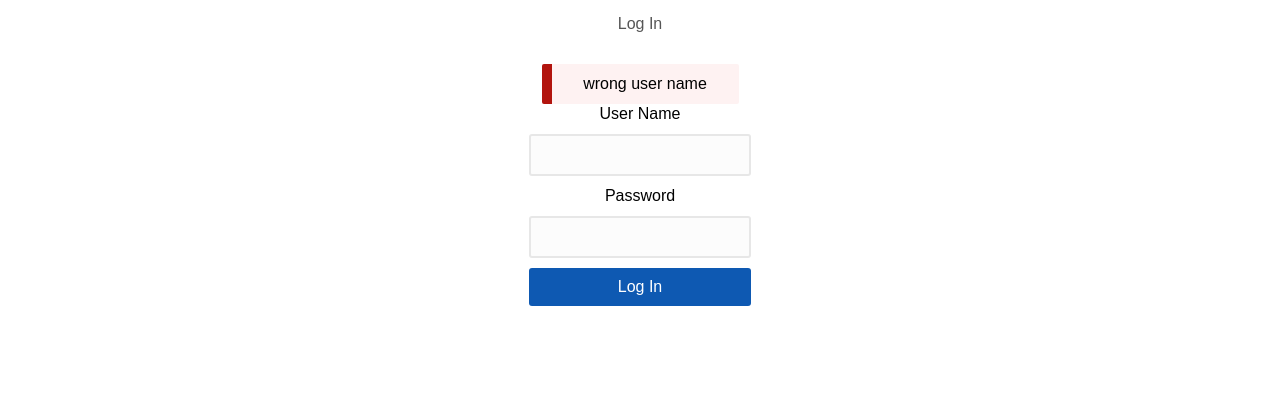
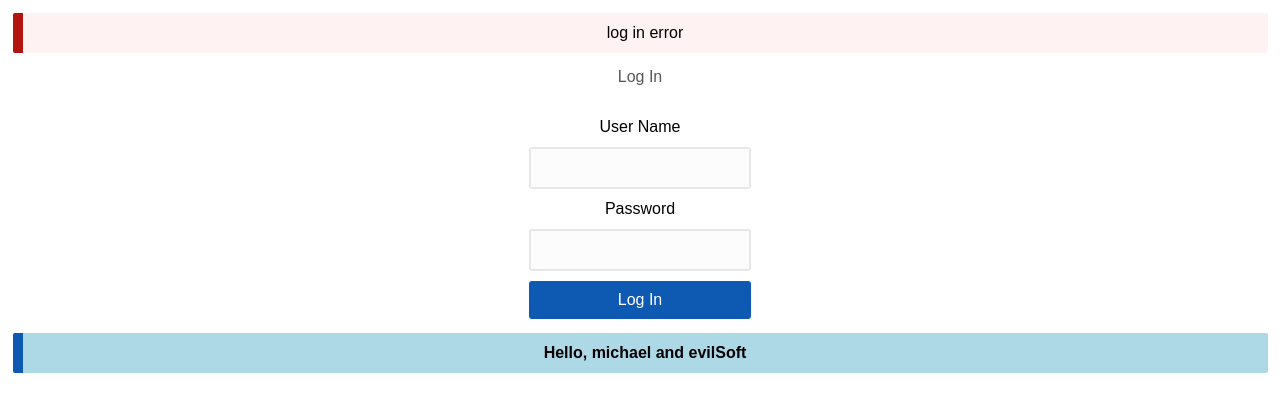
Before and after one commit to mikeramz86/ahab-client, a React (Create React App) app: page / in a window 1280 px wide. Shown: the top 412 px of the page. Built offline with nearby package versions, Linux system fonts and the light colour scheme.

Commit message:
updated error message state

```diff
--- a/src/App.js
+++ b/src/App.js
@@ -1,11 +1,11 @@
 import React, { Component } from 'react'
 import './App.css'
 import LoginPage from "./LoginPage"
-// import Greeting from "./Greeting"
+import Greeting from "./Greeting"
 
 const name = 'michael and evilSoft'
 const error = {
-  message: 'wrong user name',
+  message: 'log in error',
   type: 'loginError'
 }
 
@@ -14,7 +14,7 @@ class App extends Component {
     return (
       <div className="App">
         <LoginPage error={error}/>
-        {/* <Greeting name={name} /> */}
+        <Greeting name={name} />
       </div>
     )
   }
--- a/src/LoginPage.css
+++ b/src/LoginPage.css
@@ -61,6 +61,7 @@ input[type="submit"] {
 
 .flash {
   font-size: 1.6rem;
+  margin-top: 1.25rem;
   margin-left: 1.25rem;
   margin-right: 1.25rem;
   padding: 1rem;
@@ -68,3 +69,7 @@ input[type="submit"] {
   border-radius: 2px;
   background-color: rgb(240, 128, 128, 0.1);
 }
+
+button {
+  margin-right: 1rem;
+}
--- a/src/LoginPage.js
+++ b/src/LoginPage.js
@@ -3,7 +3,7 @@ import "./LoginPage.css"
 import PropTypes from 'prop-types'
 
 const Flash = ({ message }) =>
-  <div className="flash">{ message }</div>
+  <div className="flash">{message}</div>
 
 class LoginPage extends Component {
   constructor() {
@@ -54,18 +54,24 @@ class LoginPage extends Component {
     const { message, type } = error
 
     return (
+
+      <div>
+        {message && type === 'loginError' && <Flash message={message} />}
+
+        {this.state.error && (
+          <div className="flash" data-test="error">
+            <button onClick={this.dismissError}>✖</button>
+            {this.state.error}
+          </div>
+        )}
+
         <div className="login-form">
+
           <legend>Log In</legend>
 
-        { message && type === 'loginError' && <Flash message={message} /> }
           <form onSubmit={this.handleSubmit}>
             <fieldset>
-            {this.state.error && (
-              <h3 data-test="error" onClick={this.dismissError}>
-                <button onClick={this.dismissError}>✖</button>
-                {this.state.error}
-              </h3>
-            )}
+
               <label>User Name</label>
               <input
                 type="text"
@@ -86,6 +92,7 @@ class LoginPage extends Component {
             </fieldset>
           </form>
         </div>
+      </div>
     )
   }
 }
```
Lines whose indentation alone changed are shown as unchanged.
